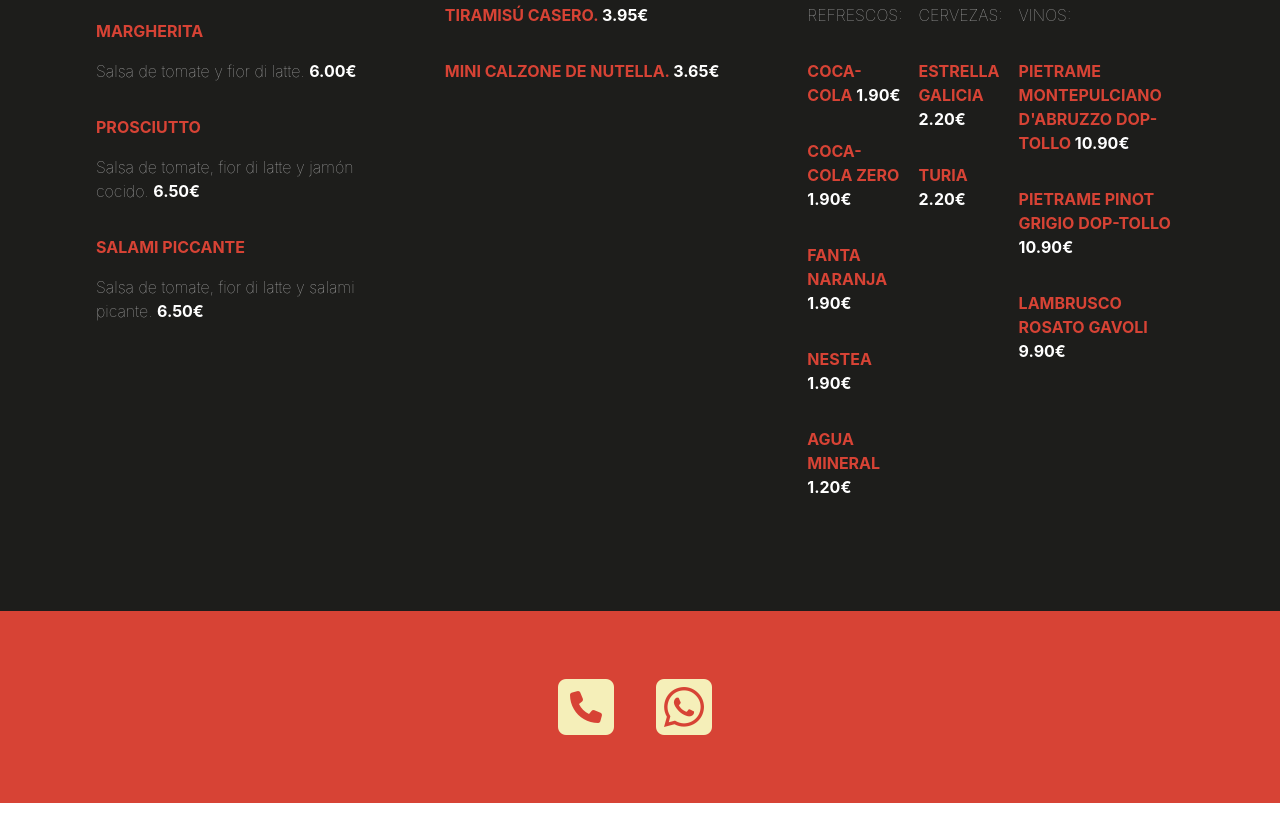
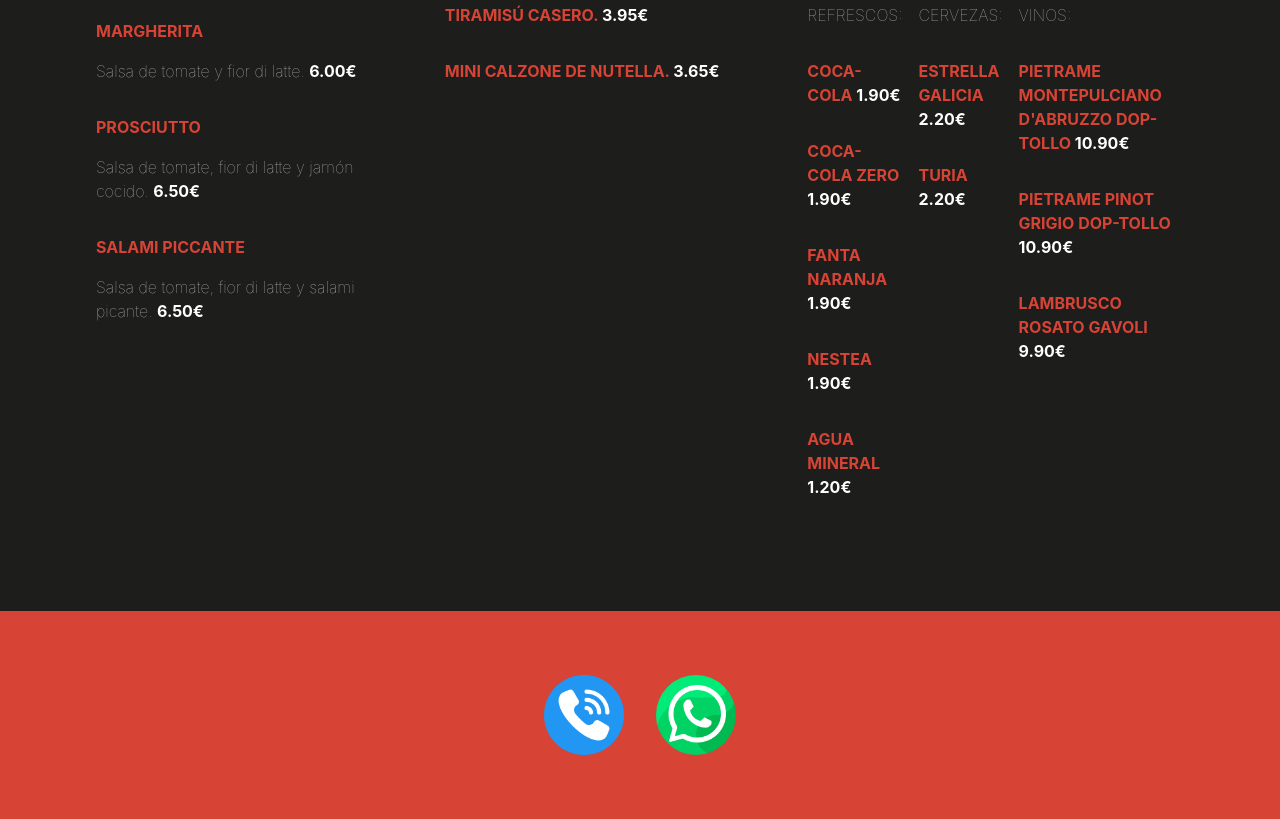
Before and after one commit to aleixnit/menu_laspiga, a plain HTML site: page index.html in a window 1280 px wide. Shown: the part 3303-4122 px from the top of the page. Drawn offline with nearby package versions, Linux system fonts and the light colour scheme.

Commit message:
enlaces footer

```diff
--- a/index.html
+++ b/index.html
@@ -282,8 +282,10 @@
     </section>
 
     <footer class="footer">
-        <i class="fa-solid fa-square-phone fa-4x" style="color: #f5efb9;"></i>
-        <i class="fa-brands fa-square-whatsapp fa-4x" style="color:  #f5efb9;"></i>
+        <a href="tel:+681240652"><img style="width: 5rem;" src="./assets/imagenes/llamada.png" alt="llamada"></a>
+        <a href="tel:+931012398"><img style="border-radius: 50%; width: 5rem;" src="./assets/imagenes/whatsapp.png" alt="whatsapp"></a>
+        <!-- <i class="fa-solid fa-square-phone fa-4x" style="color: #f5efb9;"></i>
+        <i class="fa-brands fa-square-whatsapp fa-4x" style="color:  #f5efb9;"></i> -->
     </footer>
 
     <script src="https://unpkg.com/scrollreveal"></script>
```
Also changed, not shown: assets/imagenes/llamada.png (added), assets/imagenes/whatsapp.png (added).
